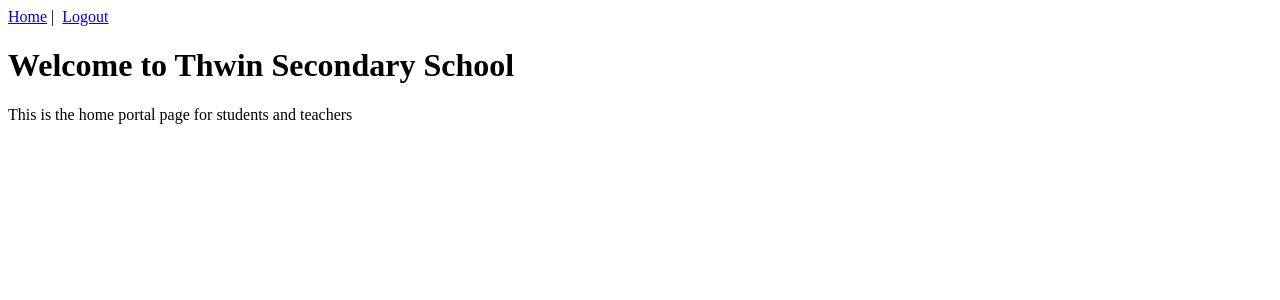
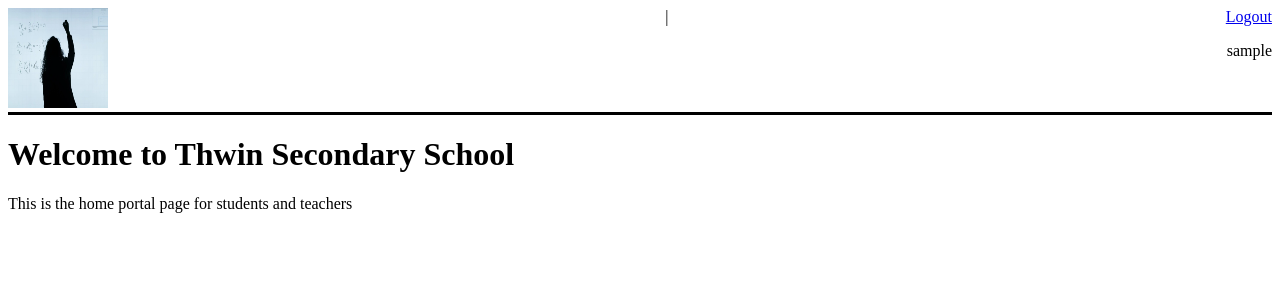
Before and after one commit to ivyyang10/E-learning-App, a Vue app in the folder capstone/vue/: page / in a window 1280 px wide. Shown: the top 300 px of the page. Built offline with nearby package versions, Linux system fonts and the light colour scheme; sample sign-in values are in the browser's storage.

Commit message:
new static header

```diff
--- a/capstone/vue/src/App.vue
+++ b/capstone/vue/src/App.vue
@@ -1,9 +1,27 @@
 <template>
   <div id="app">
     <div id="nav">
-      <router-link v-bind:to="{ name: 'home' }">Home</router-link>&nbsp;|&nbsp;
-      <router-link v-bind:to="{ name: 'logout' }" v-if="$store.state.token != ''">Logout</router-link>
+      <router-link v-bind:to="{ name: 'home' }"><img src="src\assets\StockLogo.webp" alt="School Logo"/></router-link>&nbsp;|&nbsp;
+       <span><router-link v-bind:to="{ name: 'logout' }" v-if="$store.state.token != ''">Logout</router-link>
+      <p id="viewerName">{{$store.state.user.username}}</p></span>
     </div>
     <router-view />
   </div>
 </template>
+
+<style scoped>
+img{
+    width: 100px;
+    height: 100px;
+}
+#nav {
+    border-bottom: solid;
+    display: flex;
+    justify-content: space-between;
+}
+#viewerName {
+  display: flex;
+  justify-content: right;
+}
+
+</style>
--- a/capstone/vue/src/views/Home.vue
+++ b/capstone/vue/src/views/Home.vue
@@ -6,6 +6,8 @@
 </template>
 
 <script>
+
+
 export default {
   name: "home"
 };
```
Also changed, not shown: capstone/vue/src/assets/StockLogo.webp (added).
